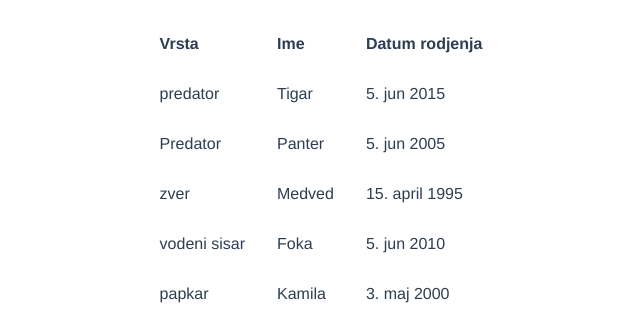
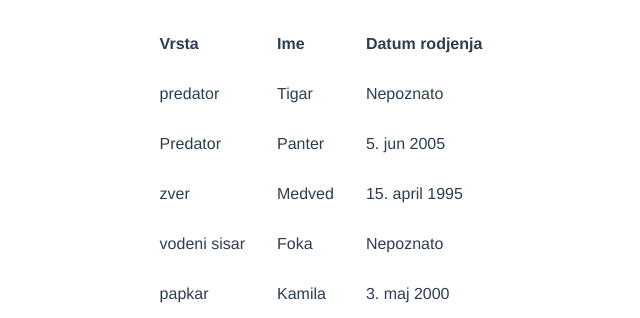
Before and after one commit to npacariz/zoo, a Vue app: page / in a window 1280 px wide. Shown: the part 326-644 px from the top of the page, without its empty margins (319-959 px from the left). Built offline with nearby package versions, Linux system fonts and the light colour scheme.

Commit message:
Zadatak 2

```diff
--- a/src/components/AnimalList.vue
+++ b/src/components/AnimalList.vue
@@ -10,7 +10,8 @@
         <tr v-for='(animal,index) in animals' :key='index'>
             <td>{{animal.vrsta}}</td>
             <td>{{animal.ime}}</td>
-            <td>{{animal. datum_rodjenja}}</td>
+            <td v-if="animal.datum_rodjenja != ''">{{animal.datum_rodjenja}}</td>
+            <td v-else>Nepoznato</td>
         </tr>
 </table>
   </div>
@@ -26,7 +27,7 @@ export default {
             {
                 vrsta:'predator',
                 ime: 'Tigar',
-                datum_rodjenja: '5. jun 2015'
+                datum_rodjenja: ''
             },
             {
                 vrsta:'Predator',
@@ -41,7 +42,7 @@ export default {
             {
                 vrsta:'vodeni sisar',
                 ime: 'Foka',
-                datum_rodjenja: '5. jun 2010'
+                datum_rodjenja: ''
             },
             {
                 vrsta:'papkar',
```
